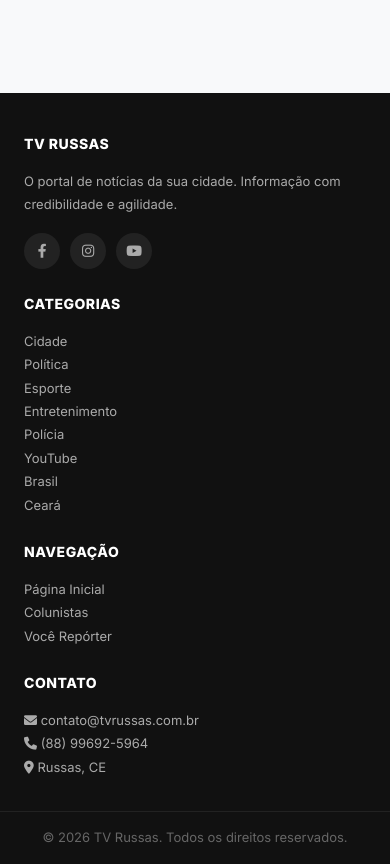
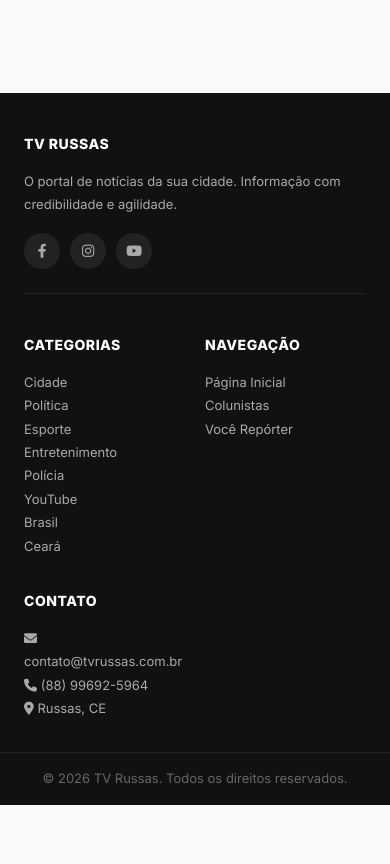
Before and after one commit to TV-RUSSAS/tv-russas-frontend, a Next.js app: page / in a window 390 px wide. Shown: the part 1120-1984 px from the top of the page. After the commit the page ends 1925 px from the top, so only its background shows below. Built offline with nearby package versions, Linux system fonts and the light colour scheme; no server answers.

Commit message:
style: ajusta texto do rodape para branco puro

```diff
--- a/src/app/globals.css
+++ b/src/app/globals.css
@@ -1057,6 +1057,27 @@
   letter-spacing: 0.5px;
 }
 
+.footer-logo-wrapper {
+  display: flex;
+  align-items: center;
+  gap: 10px;
+  margin-bottom: 16px;
+}
+
+.footer-logo-img {
+  width: 60px;
+  height: 60px;
+  object-fit: contain;
+}
+
+.footer-logo-text {
+  font-size: 26px;
+  font-weight: 900;
+  color: #ffffff;
+  letter-spacing: -0.5px;
+  text-transform: uppercase;
+}
+
 .footer-section p,
 .footer-section li {
   font-size: 13px;
@@ -1149,8 +1170,14 @@
     grid-template-columns: repeat(2, 1fr);
   }
   .footer-inner {
-    grid-template-columns: 1fr;
-    gap: 24px;
+    grid-template-columns: repeat(2, 1fr); /* Divisão em 2 colunas super elegante no celular */
+    gap: 32px 20px;
+  }
+  .footer-section:first-child {
+    grid-column: 1 / -1; /* O bloco principal da marca TV Russas ocupa a largura total no topo */
+    border-bottom: 1px solid #222;
+    padding-bottom: 24px;
+    margin-bottom: 8px;
   }
 }
 
```
